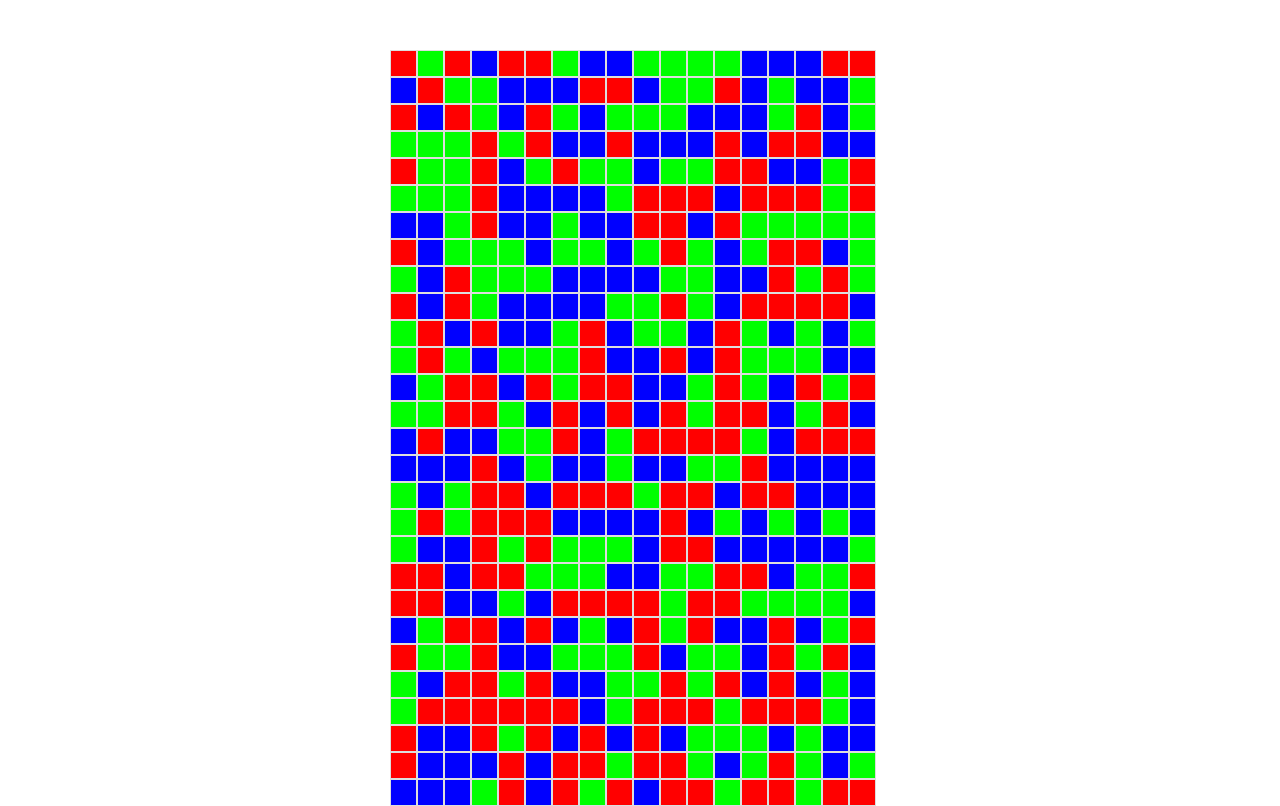
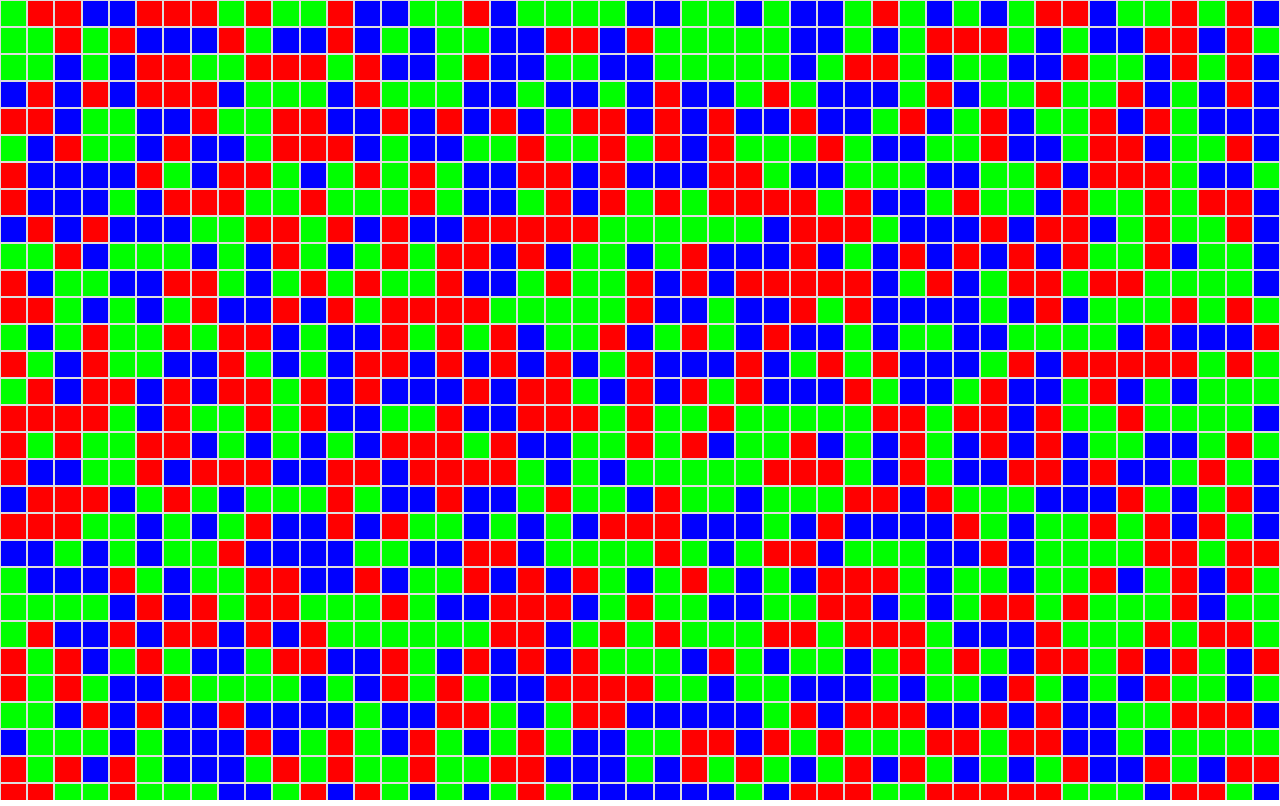
Before and after one commit to jopamo/weatenine, a React (Create React App) app: page / in a window 1280 px wide. Built offline with nearby package versions, Linux system fonts and the light colour scheme.

Commit message:
just fill the screen, it's more fun this way

```diff
--- a/src/App.css
+++ b/src/App.css
@@ -1,18 +1,25 @@
+body, html {
+  margin: 0;
+  padding: 0;
+  height: 100%;
+  overflow: hidden; /* prevent scrollbars */
+}
+
 .App {
   font-family: Arial, Helvetica, sans-serif;
-  text-align: center;
-  margin-top: 50px;
+  height: 100%;
 }
 
 .grid {
   display: flex;
   flex-wrap: wrap;
-  width: 500px;  /* 20 squares * 25px each */
-  margin: 0 auto;
+  height: 100vh;
+  width: 100vw;
 }
 
 .grid-cell {
-  width: 25px;
+  flex: 1 0 auto;
+  width: 25px; /* squaresize */
   height: 25px;
   border: 1px solid #ddd;
 }
--- a/src/App.js
+++ b/src/App.js
@@ -1,9 +1,16 @@
-import React from 'react';
+import React, { useState, useEffect } from 'react';
 import './App.css';
 
 function App() {
-  // 500 random colors: red, green, or blue
-  const colors = Array.from({ length: 504 }, () => {
+  const [colors, setColors] = useState([]);
+
+  useEffect(() => {
+    const squareSize = 25; // size of each square in pixels
+    const numHorizontalSquares = Math.floor(window.innerWidth / squareSize);
+    const numVerticalSquares = Math.floor(window.innerHeight / squareSize);
+    const totalSquares = numHorizontalSquares * numVerticalSquares;
+
+    const generatedColors = Array.from({ length: totalSquares }, () => {
       const randomNum = Math.floor(Math.random() * 3);
       switch (randomNum) {
         case 0:
@@ -14,6 +21,9 @@ function App() {
           return { r: 0, g: 0, b: 255 }; // Blue
       }
     });
+
+    setColors(generatedColors);
+  }, []);
 
   return (
     <div className="App">
```
Lines whose indentation alone changed are shown as unchanged.
